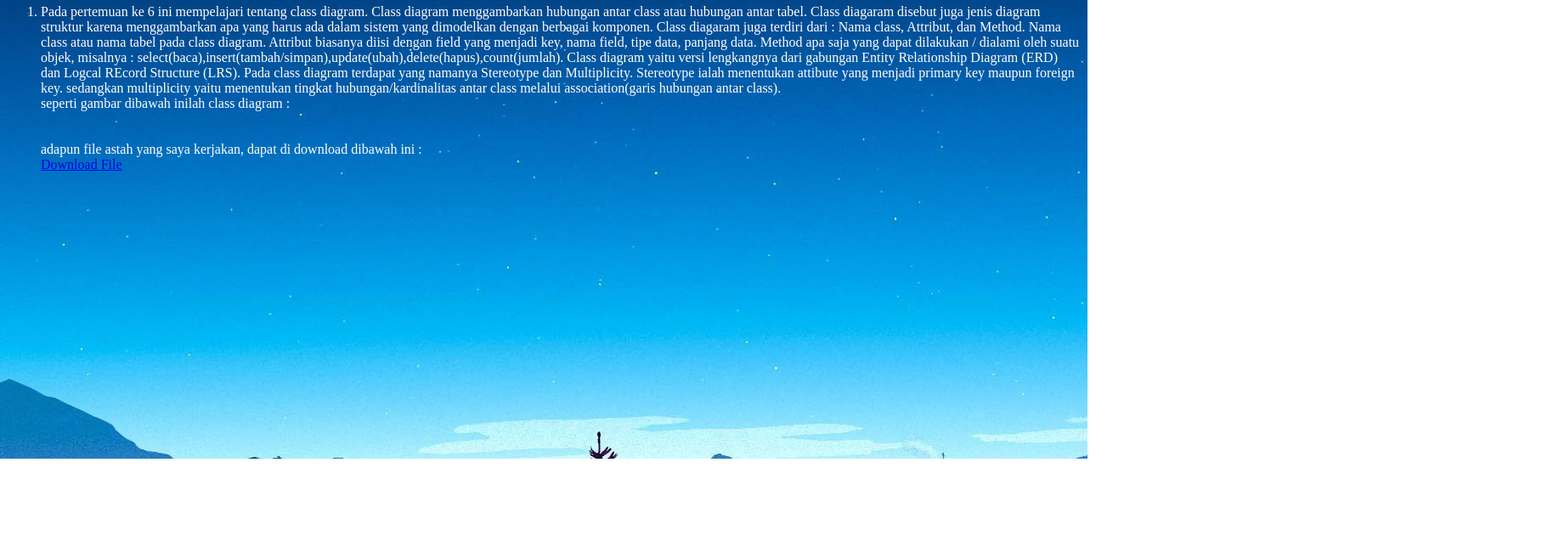
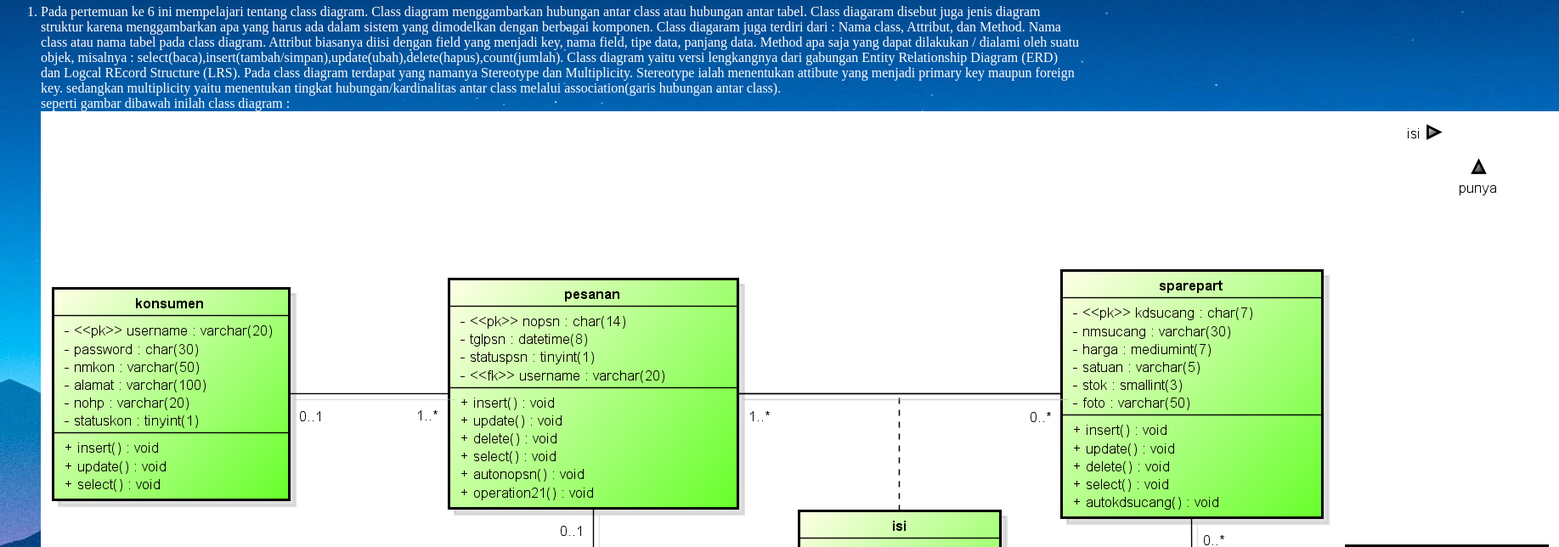
Before and after one commit to ArieSaputra042/Analisa-PPL, a plain HTML site: page 6/index.html in a window 1280 px wide. Shown: the part 260-904 px from the top of the page at 85% size, 1835 px wide, since content can reach past the window. Before the commit the page ends 800 px from the top, so only its background shows below. Drawn offline with Linux system fonts and the light colour scheme.

Commit message:
Update index.html

```diff
--- a/6/index.html
+++ b/6/index.html
@@ -18,7 +18,7 @@ Kelompok: TI6A
       misalnya : select(baca),insert(tambah/simpan),update(ubah),delete(hapus),count(jumlah). Class diagram yaitu versi lengkangnya dari gabungan Entity Relationship Diagram (ERD) dan Logcal REcord Structure (LRS).
       Pada class diagram terdapat yang namanya Stereotype dan Multiplicity. Stereotype ialah menentukan attibute yang menjadi primary key maupun foreign key. sedangkan multiplicity yaitu menentukan tingkat
       hubungan/kardinalitas antar class melalui association(garis hubungan antar class).<br>
-      seperti gambar dibawah inilah class diagram : <br> <img scr="contoh classdiagram.png"><br><br>
+      seperti gambar dibawah inilah class diagram : <br> <img src="contoh classdiagram.png"><br><br>
       adapun file astah yang saya kerjakan, dapat di download dibawah ini : <br>
       <a href="AD_tokoKembar.asta" download="AD_tokokembar.asta"> Download File </a>
     </li>
```
